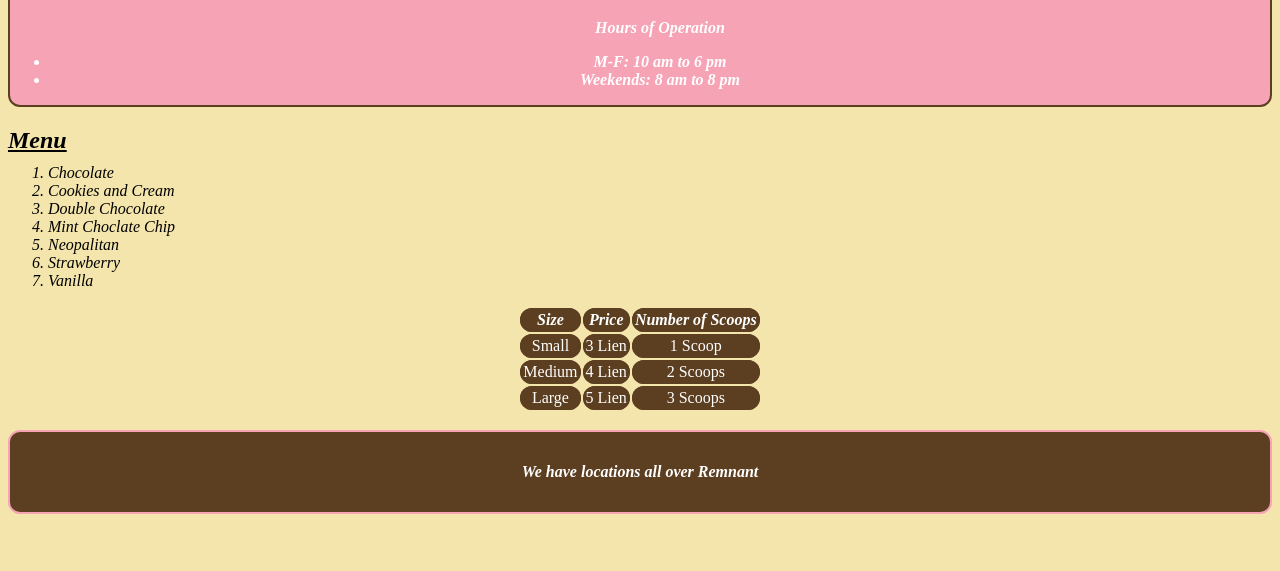
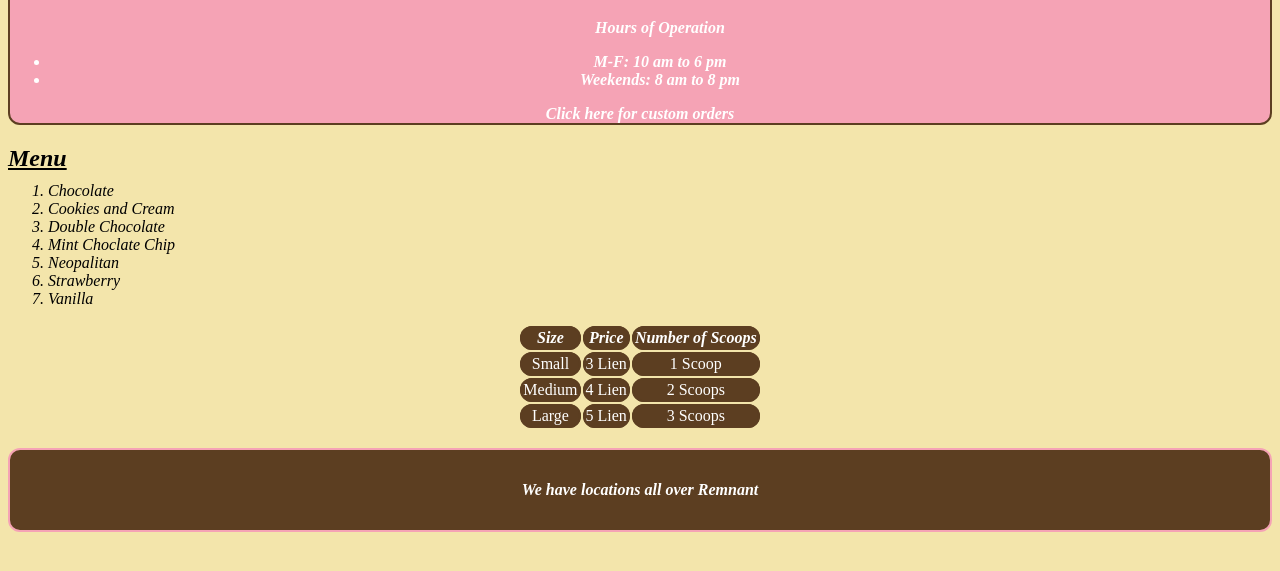
Before and after one commit to Warden-Boulder/Neo-Ice-Cream, a plain HTML site: page index.html in a window 1280 px wide. Shown: the part 71-642 px from the top of the page. Drawn offline with Linux system fonts and the light colour scheme; a script that the page names is missing.

Commit message:
Add link for custom orders in index.html

```diff
--- a/index.html
+++ b/index.html
@@ -12,6 +12,7 @@
       <li>M-F: 10 am to 6 pm</li>
       <li>Weekends: 8 am to 8 pm</li>
     </ul>
+    <a href="order.html">Click here for custom orders</a>
   </header>
   <h2>Menu</h2>
   <ol>
```
